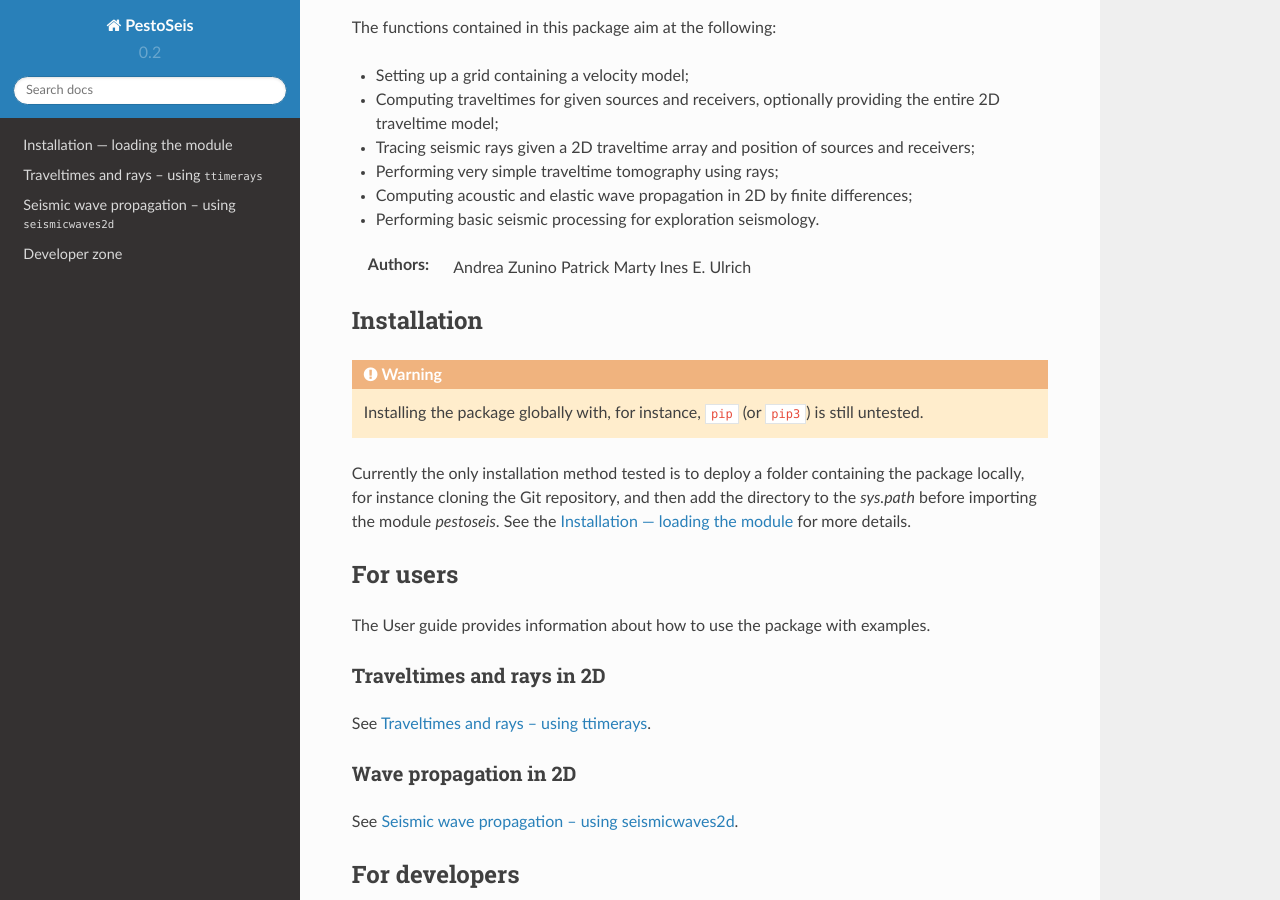
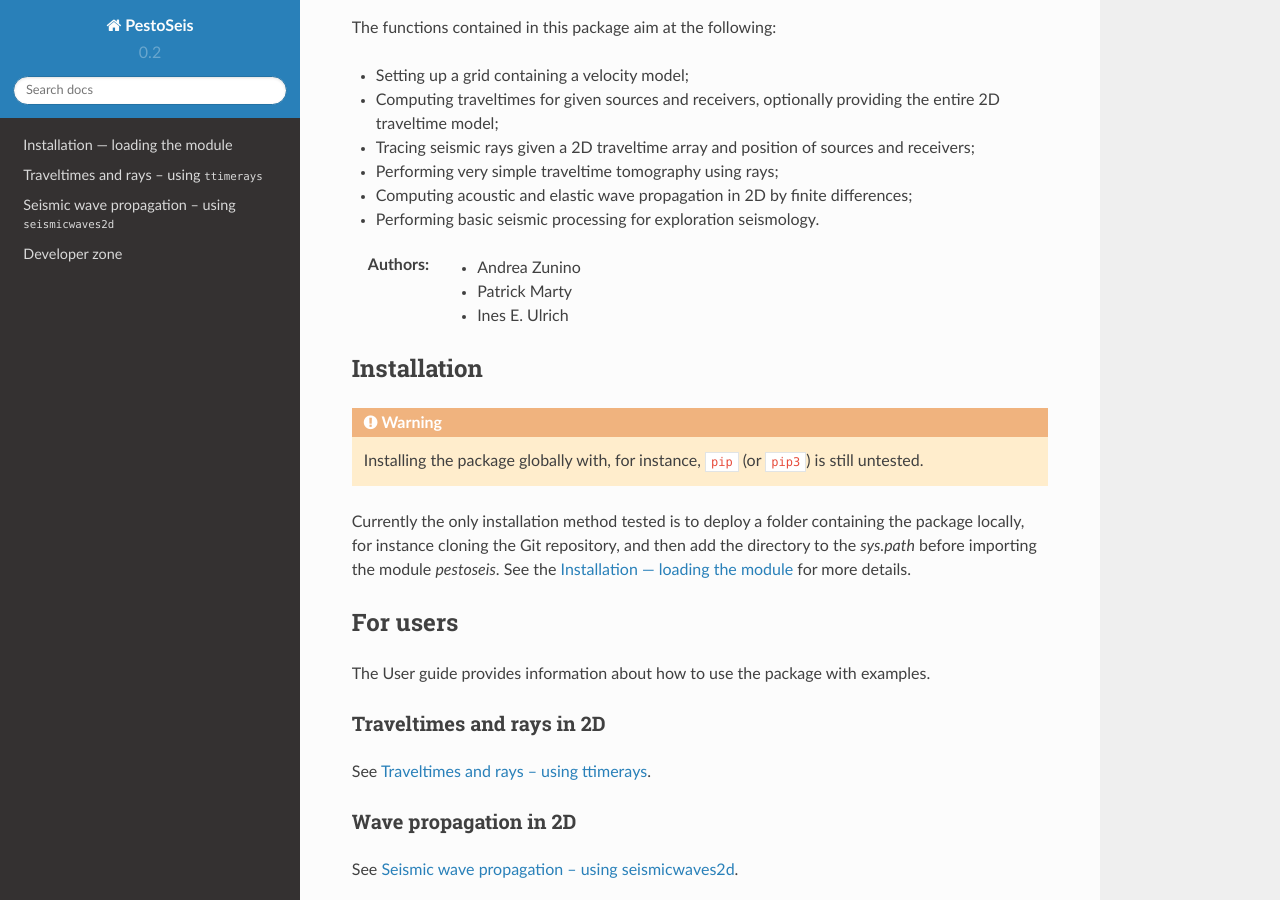
Before and after one commit to inverseproblem/PestoSeis, a Sphinx documentation site: the page built from docs/source/index.rst, in a window 1280 px wide and 900 px high, scrolled down 456 px. Built offline with Sphinx 7.4.7 and the Read the Docs theme 2.0.0, drawn with Linux system fonts in a browser that asks for light colours.

```diff
--- a/docs/source/index.rst
+++ b/docs/source/index.rst
@@ -33,9 +33,9 @@ The functions contained in this package aim at the following:
 
 
 :Authors:
-   Andrea Zunino
-   Patrick Marty
-   Ines E. Ulrich
+   - Andrea Zunino
+   - Patrick Marty
+   - Ines E. Ulrich
 
 ==============
 Installation
```
